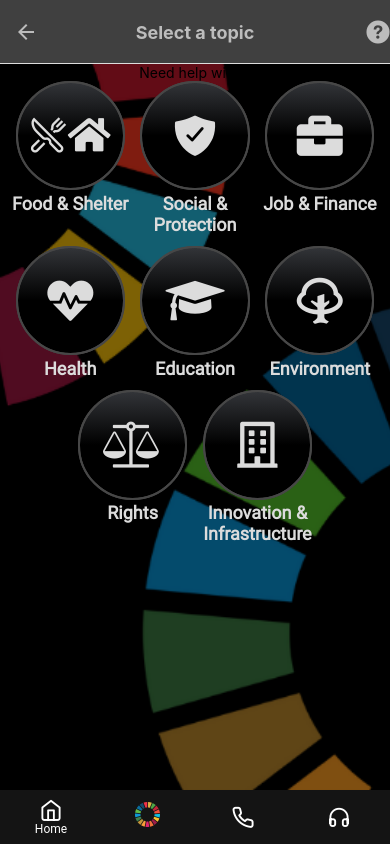
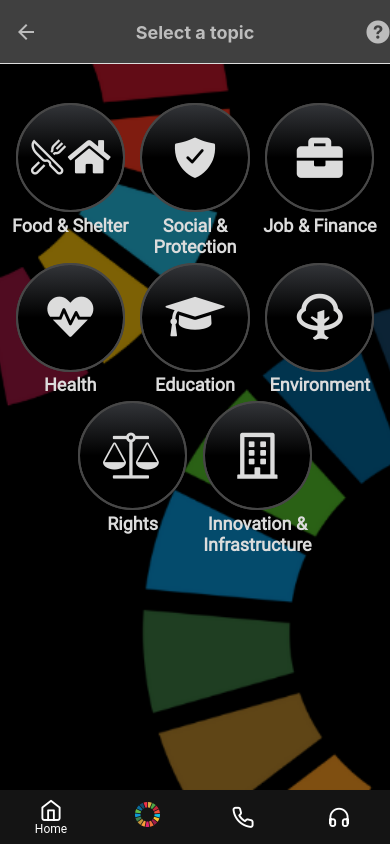
Before and after one commit to WomenPlusPlus/deploy-impact-21-kona-c, a React Native app in the folder Frontend/: screen /NeedsScreenA in a window 390 px wide. Built offline with nearby package versions, Linux system fonts and the light colour scheme.

Commit message:
More style

```diff
--- a/Frontend/components/needsB_to_D.js
+++ b/Frontend/components/needsB_to_D.js
@@ -17,7 +17,6 @@ const NeedsB_to_D = (props) => {
       style={styles.backgroundImage}
     >
       <ScrollView style={styles.mainContainer}>
-        <Text style={styles.titleTextStyle}>Need help with...</Text>
         {props.arr.map((option) => (
           <View key={option} style={styles.container1}>
                 <LinearGradient
--- a/Frontend/components/organisationsLists.js
+++ b/Frontend/components/organisationsLists.js
@@ -27,7 +27,8 @@ const OrganisationsLists = (props) => {
       resizeMode="cover"
       style={styles.backgroundImage}
     >
-      <ScrollView style={styles.mainContainer}>
+      <ScrollView style={styles.mainContainerScroll}>
+        <View style={styles.mainContainer}>
         {props.newData.length === 0 ? (
           <Text style={styles.notFoundTextStyle}>
             No organisations available. Try to change the location or search for
@@ -45,7 +46,6 @@ const OrganisationsLists = (props) => {
           <LinearGradient
             // Button Linear Gradient
             colors={["#202121", "black", "black", "black"]}
-
           >
             <SelectDropdown
               buttonTextStyle={styles.textStyle}
@@ -55,7 +55,10 @@ const OrganisationsLists = (props) => {
               defaultButtonText={props.selectedRegion}
               renderDropdownIcon={() => {
                 return (
-                <FontAwesome name="chevron-down" style={styles.dropdownicon} />
+                  <FontAwesome
+                    name="chevron-down"
+                    style={styles.dropdownicon}
+                  />
                 );
               }}
               dropdownIconPosition={"right"}
@@ -76,12 +79,12 @@ const OrganisationsLists = (props) => {
                   </View>
                 );
               }}
-          /></LinearGradient>
+            />
+          </LinearGradient>
           {props.selectedGender !== undefined ? (
             <LinearGradient
               // Button Linear Gradient
               colors={["#202121", "black", "black", "black"]}
-
             >
               <SelectDropdown
                 buttonTextStyle={styles.textStyle}
@@ -123,14 +126,15 @@ const OrganisationsLists = (props) => {
                     </View>
                   );
                 }}
-            /></LinearGradient>
+              />
+            </LinearGradient>
           ) : null}
           {props.selectedAge !== undefined ? (
             <LinearGradient
               // Button Linear Gradient
               colors={["#202121", "black", "black", "black"]}
-
-           ><SelectDropdown
+            >
+              <SelectDropdown
                 buttonTextStyle={styles.textStyle}
                 buttonStyle={styles.button}
                 dropdownStyle={styles.dropdownStyle}
@@ -178,7 +182,8 @@ const OrganisationsLists = (props) => {
                     </View>
                   );
                 }}
-            /></LinearGradient>
+              />
+            </LinearGradient>
           ) : null}
         </View>
         {props.newData.map((organisation) => (
@@ -284,6 +289,7 @@ const OrganisationsLists = (props) => {
             </LinearGradient>
           </View>
         ))}
+        </View>
       </ScrollView>
     </ImageBackground>
   );
--- a/Frontend/screens/needsScreens/needsScreenA.js
+++ b/Frontend/screens/needsScreens/needsScreenA.js
@@ -72,9 +72,7 @@ const NeedsScreenA = ({ route, navigation }) => {
       resizeMode="cover"
       style={styles.backgroundImage}
     >
-      <ScrollView>
-        <View style={styles.container}>
-          <Text style={styles.titleTextStyle}>Need help with...</Text>
+      <ScrollView style={styles.mainContainer}>
         <View style={styles.container}>
           {uniqueOptionsArray.map((option, i) => (
             <View key={option} style={styles.bubbleContainer}>
@@ -94,7 +92,6 @@ const NeedsScreenA = ({ route, navigation }) => {
             </View>
           ))}
         </View>
-        </View>
       </ScrollView>
     </ImageBackground>
   );
--- a/Frontend/screens/sdgScreen/sdgScreen.js
+++ b/Frontend/screens/sdgScreen/sdgScreen.js
@@ -23,7 +23,7 @@ const SdgScreen = ({ navigation }) => {
       resizeMode="cover"
       style={styles.backgroundImage}
     >
-        <ScrollView>
+        <ScrollView style={styles.mainContainer}>
           <Text style={styles.titleTextStyle}>
             Choose one of the 17 goal and see organisations that can help!
           </Text>
--- a/Frontend/styles/emergencyScreenStyles.js
+++ b/Frontend/styles/emergencyScreenStyles.js
@@ -8,7 +8,7 @@ if (Dimensions.get("window").width > 500) {
 
 export const styles = StyleSheet.create({
   mainContainer: {
-    marginTop: "10%",
+    marginTop: "15%",
   },
   container1: {
     flexDirection: "row",
@@ -21,28 +21,27 @@ export const styles = StyleSheet.create({
   },
   titleTextStyle: {
     fontFamily: "Roboto-Regular",
-    color: "white",
+    color: "#DCDCDC",
     fontSize: 28,
     margin: "1%",
-    marginTop: "12%",
     textAlign: "center",
     fontWeight: "bold",
   },
   textBoldStyle: {
     fontFamily: "Roboto-Regular",
-    color: "white",
+    color: "#DCDCDC",
     fontSize: 18,
     fontWeight: "bold",
   },
   iconText: {
-    color: "white",
+    color: "#DCDCDC",
     fontSize: 18,
     paddingTop: "5%",
     textAlign: "center",
     textAlignVertical: "center"
   },
   mainIconText: {
-    color: "white",
+    color: "#DCDCDC",
     fontSize: 42,
     textAlign: "center",
     textAlignVertical: "center",
@@ -99,7 +98,7 @@ export const styles = StyleSheet.create({
   },
   textMiddleStyle: {
     fontFamily: "Roboto-Regular",
-    color: "white",
+    color: "#DCDCDC",
     fontSize: 18,
     textAlign: "center",
     marginBottom: "6%",
--- a/Frontend/styles/organisationsListStyles.js
+++ b/Frontend/styles/organisationsListStyles.js
@@ -8,8 +8,11 @@ if (Dimensions.get("window").width > 500) {
 }
 
 export const styles = StyleSheet.create({
+  mainContainerScroll: {
+    height: height - width / 3,
+  },
   mainContainer: {
-    height: height - width / 3,
+    marginTop: "12%",
   },
   container: {
     backgroundColor: "transparent",
--- a/Frontend/styles/sdgScreenStyles.js
+++ b/Frontend/styles/sdgScreenStyles.js
@@ -7,7 +7,10 @@ if (Dimensions.get("window").width > 500) {
 }
 
 export const styles = StyleSheet.create({
-  backgroundImage: {
+  mainContainer: {
+    marginTop: "10%",
+  },
+   backgroundImage: {
     height: "100%",
     width: width,
     alignSelf: "center",
@@ -34,7 +37,7 @@ export const styles = StyleSheet.create({
     flexDirection: "row",
     flexWrap: "wrap",
     justifyContent: "center",
-    marginBottom: 50,
+    marginBottom: "10%",
   },
   containerOrganisation: {
     flexGrow: 1,
@@ -49,7 +52,6 @@ export const styles = StyleSheet.create({
     color: "white",
     fontSize: 28,
     margin: "5%",
-    marginTop: "20%",
     padding: 6,
     textAlign: "center",
     fontWeight: "bold"
```
Lines whose indentation alone changed are shown as unchanged.
